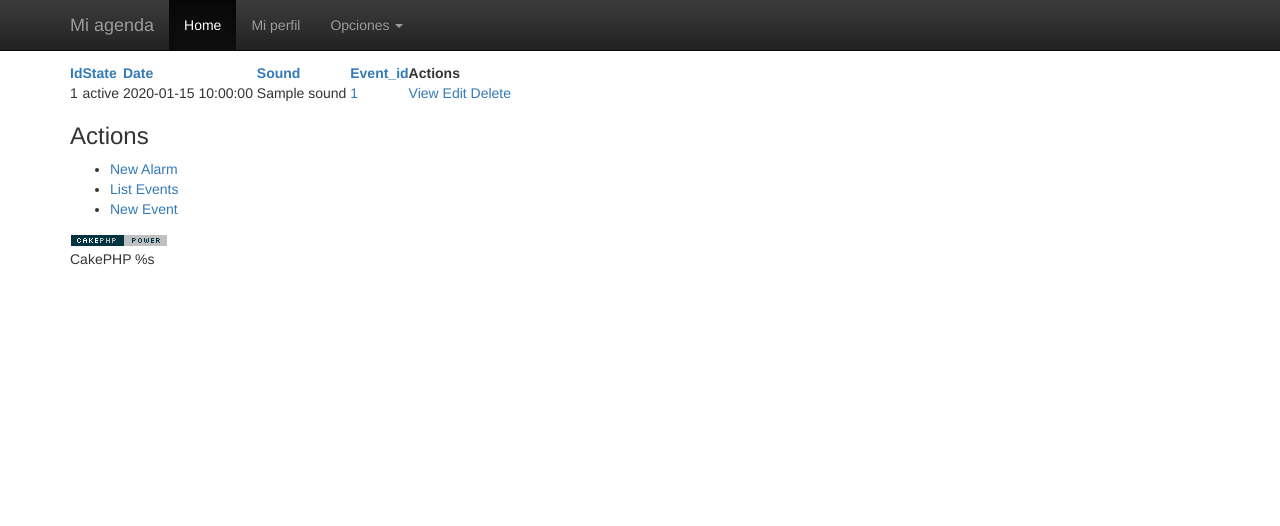
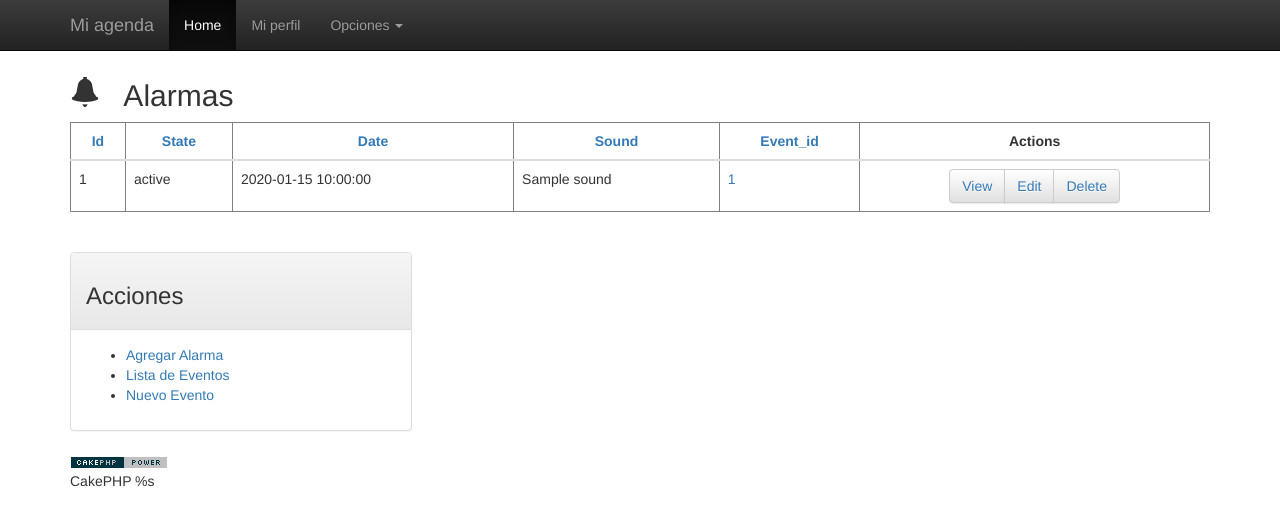
Before and after one commit to ivalvarad/Agenda, a CakePHP app: the page made by app/View/Alarms/index.ctp in a window 1280 px wide. Shown: the top 526 px of the page. Run offline with PHP 8.4 and a stand-in for CakePHP, Linux system fonts and the light colour scheme; the template is opened without the code that fills it: most values are stand-ins (such as "Sample title", 1, 10 or a date in 2020); some libraries are stand-ins or nearby versions.

Commit message:
Vista de Alarms y Usuarios
Bootstrap para que se vean bonitas las views

```diff
--- a/app/View/Alarms/index.ctp
+++ b/app/View/Alarms/index.ctp
@@ -1,14 +1,15 @@
 <div class="alarms index">
-	<h2><?php echo __('Alarms'); ?></h2>
-	<table cellpadding="0" cellspacing="0">
+	<h2><span class="glyphicon glyphicon-bell" aria-hidden="true"></span> &nbsp; Alarmas</h2>
+	<h2><span class="glyphicon glyphicon-bell" aria-hidden="true"></span> &nbsp; Alarmas</h2>
+	<table class="table" cellpadding="0" cellspacing="0" border="1">
 		<thead>
 			<tr>
-			<th><?php echo $this->Paginator->sort('id'); ?></th>
-			<th><?php echo $this->Paginator->sort('state'); ?></th>
-			<th><?php echo $this->Paginator->sort('date'); ?></th>
-			<th><?php echo $this->Paginator->sort('sound'); ?></th>
-			<th><?php echo $this->Paginator->sort('event_id'); ?></th>
-			<th class="actions"><?php echo __('Actions'); ?></th>
+				<th style="text-align: center;"><?php echo $this->Paginator->sort('id'); ?></th>
+				<th style="text-align: center;"><?php echo $this->Paginator->sort('state'); ?></th>
+				<th style="text-align: center;"><?php echo $this->Paginator->sort('date'); ?></th>
+				<th style="text-align: center;"><?php echo $this->Paginator->sort('sound'); ?></th>
+				<th style="text-align: center;"><?php echo $this->Paginator->sort('event_id'); ?></th>
+				<th class="actions" style="text-align: center;"><?php echo __('Actions'); ?></th>
 			</tr>
 		</thead>
 		<tbody>
@@ -21,34 +22,66 @@
 					<td>
 						<?php echo $this->Html->link($alarm['Event']['id'], array('controller' => 'events', 'action' => 'view', $alarm['Event']['id'])); ?>
 					</td>
-		<td class="actions">
+					<td class="actions" style="text-align: center;">
+						<div class="btn-group" role="group" aria-label="...">
+							<div class="btn-group" role="group">
+								<button type="button" class="btn btn-default">
 									<?php echo $this->Html->link(__('View'), array('action' => 'view', $alarm['Alarm']['id'])); ?>
+								</button>
+							</div>
+							<div class="btn-group" role="group">
+								<button type="button" class="btn btn-default">
 									<?php echo $this->Html->link(__('Edit'), array('action' => 'edit', $alarm['Alarm']['id'])); ?>
+								</button>
+							</div>
+							<div class="btn-group" role="group">
+								<button type="button" class="btn btn-default">
 									<?php echo $this->Form->postLink(__('Delete'), array('action' => 'delete', $alarm['Alarm']['id']), array('confirm' => __('Are you sure you want to delete # %s?', $alarm['Alarm']['id']))); ?>
+								</button>
+							</div>
+						</div>
 					</td>
 				</tr>
 			<?php endforeach; ?>
 		</tbody>
 	</table>
-	<p>
+	<p style="text-align: center;">
 		<?php
 		echo $this->Paginator->counter(array(
-		'format' => __('Page {:page} of {:pages}, showing {:current} records out of {:count} total, starting on record {:start}, ending on {:end}')
+			'format' => __('Página {:page} de {:pages}, mostrando {:current} usuarios de {:count} en total, empezando en {:start} y terminando en {:end}')
 			));
 			?>	</p>
 			<div class="paging">
+				<div class="paging" style="text-align: center;">
+					<nav>
+						<ul class="pager">
+							<li>
 								<?php
 								echo $this->Paginator->prev('< ' . __('previous'), array(), null, array('class' => 'prev disabled'));
-		echo $this->Paginator->numbers(array('separator' => ''));
+								?>
+							</li>
+							<li>
+								<?php
 								echo $this->Paginator->next(__('next') . ' >', array(), null, array('class' => 'next disabled'));
 								?>
+							</li>
+						</ul>
+					</nav>
+				</div>
 			</div>
 		</div>
 		<div class="actions">
-	<h3><?php echo __('Actions'); ?></h3>
+			<div class="panel panel-default" style="width: 30%;">
+				<div class="panel-heading">
+					<h3>Acciones</h3>
+				</div>
+				<div class="panel-body">
 					<ul>
-		<li><?php echo $this->Html->link(__('New Alarm'), array('action' => 'add')); ?></li>
-		<li><?php echo $this->Html->link(__('List Events'), array('controller' => 'events', 'action' => 'index')); ?> </li>
-		<li><?php echo $this->Html->link(__('New Event'), array('controller' => 'events', 'action' => 'add')); ?> </li>
+						<li><?php echo $this->Html->link(__('Agregar Alarma'), array('action' => 'add')); ?></li>
+						<li><?php echo $this->Html->link(__('Lista de Eventos'), array('controller' => 'events', 'action' => 'index')); ?> </li>
+						<li><?php echo $this->Html->link(__('Nuevo Evento'), array('controller' => 'events', 'action' => 'add')); ?> </li>
 					</ul>
 				</div>
+			</div>
+
+		</div>
```
Also changed, not shown: app/View/Users/index.ctp (+45 -15 lines). Lines whose indentation alone changed are shown as unchanged.
